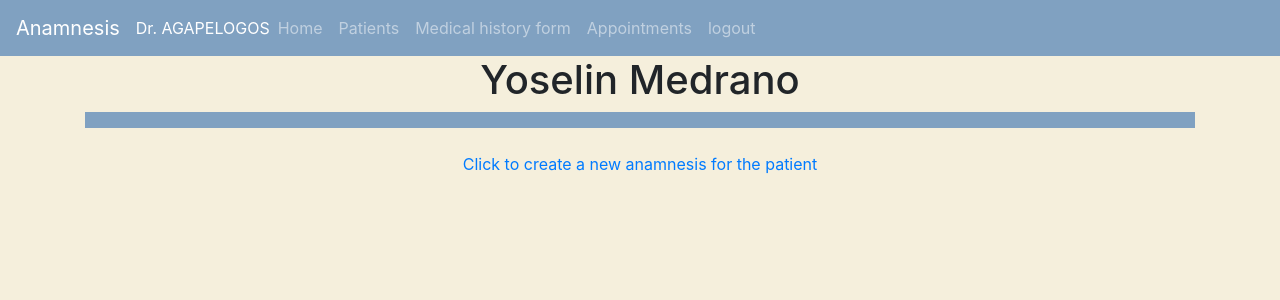
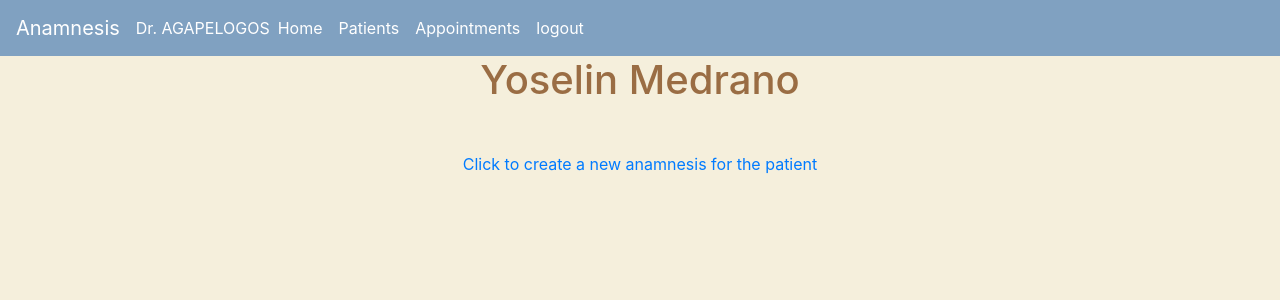
Before and after one commit to medranow/capstone, a Django app: page /file/4 in a window 1280 px wide. Shown: the top 300 px of the page. Run offline with Django 4.2, Linux system fonts and the light colour scheme; a user stored in the database is signed in; data comes from the database, SQL or seed files in the repository; both versions use the stored data as it was after the commit; some libraries are stand-ins or nearby versions.

Commit message:
CSS good so far

```diff
--- a/medomai/anamnesis/static/anamnesis/logic.js
+++ b/medomai/anamnesis/static/anamnesis/logic.js
@@ -40,6 +40,7 @@ function display_patients() {
             // Create the <li> element
             var patient = document.createElement('li');
             patient.innerHTML = `${element.name} ${element.lastname}`;
+            patient.className = 'listpatients';
 
             // Append the <li> to the <a>
             link.appendChild(patient);
--- a/medomai/anamnesis/static/anamnesis/styles.css
+++ b/medomai/anamnesis/static/anamnesis/styles.css
@@ -1,3 +1,7 @@
+a:link {
+
+}
+
 body{
     position: relative;
     background-color: rgb(245, 239, 220);
@@ -16,6 +20,33 @@ body{
     background-color: #d9cfc1;
 }
 
+
+h1 {
+    color: #9a6d44;
+}
+
+h5 {
+    color:#996f47;
+}
+
+#listofpatients li {
+    color:#ba3f1d;
+    margin-top: 2px;
+    margin-bottom: 5px;
+    padding-bottom: 0px;
+    padding-bottom: opx;
+
+
+}
+
+#pagination {
+    background-color: rgb(245, 239, 220);
+}
+
+.paginationbtn {
+    background-color: #ba3f1d;
+}
+
 nav {
     width: 100%;
     box-sizing: content-box;
@@ -23,3 +54,11 @@ nav {
     background-color: rgb(128, 161, 193);
     color: white;
 }
+
+.navbar-nav li:hover {
+    background-color:#eee3ab;
+}
+
+ul {
+    list-style-type: none;
+}
--- a/medomai/anamnesis/templates/anamnesis/layout.html
+++ b/medomai/anamnesis/templates/anamnesis/layout.html
@@ -25,19 +25,16 @@
 
                 <div class="collapse navbar-collapse" id="navbarSupportedContent">
                     <ul class="navbar-nav mr-auto">
-                        <li class="nav-item">
+                        <li class="nav-item active">
                             <a class="nav-link" href="{% url 'index' %}">Home</a>
                         </li>
-                        <li class="nav-item">
+                        <li class="nav-item active">
                             <a class="nav-link" href="{% url 'patient' %}">Patients</a>
                         </li>
-                        <li class="nav-item">
-                            <a class="nav-link" href="#">Medical history form</a>
-                        </li>
-                        <li class="nav-item">
+                        <li class="nav-item active">
                             <a class="nav-link" href="{% url 'appointments' %}">Appointments</a>
                         </li>
-                        <li class="nav-item">
+                        <li class="nav-item active">
                             <a class="nav-link" href="{% url 'logout' %}">logout</a>
                         </li>
                     </ul>
@@ -54,13 +51,13 @@
                 <div class="collapse navbar-collapse" id="navbarSupportedContent">
                 <ul class="navbar-nav mr-auto">
                     <li class="nav-item active">
-                        <a class="nav-link" href="{% url 'index' %}">Home <span class="sr-only">(current)</span></a>
+                        <a class="nav-link active" href="{% url 'index' %}">Home <span class="sr-only">(current)</span></a>
                     </li>
-                    <li class="nav-item">
+                    <li class="nav-item active">
                         <a class="nav-link" href="{% url 'login'%}">login</a>
                     </li>
                     <li class="nav-item">
-                        <a class="nav-link" href="{% url 'register'%}">register</a>
+                        <a class="nav-link active" href="{% url 'register'%}">register</a>
                     </li>
                 </ul>
                 </div>
--- a/medomai/anamnesis/templates/anamnesis/patientFile.html
+++ b/medomai/anamnesis/templates/anamnesis/patientFile.html
@@ -9,12 +9,12 @@
             </div>
 
         {% for file in files %}
-            <div class="card col-sm-8 container text-center">
+            <div class="card col-sm-8 container text-center ">
                 <div class="card-header">
                     File: {{file.id}}
                 </div>
                 <div class="card-body">
-                    <h5 class="card-title">Diagnostic</h5>
+                    <h6 class="card-title">Diagnostic</h6>
                     <p class="card-text">{{file.diagnostic}}</p>
                     <a href="{% url 'fileview' file_id=file.id %}" class="btn btn-primary">View file</a>
                     <a href="{% url 'deletefile' file_id=file.id patient_id=patient.id %}" class="btn btn-primary">Delete file</a>
@@ -26,11 +26,11 @@
         {% endfor %}
 
             <!-- Buttons for navigation in pagination -->
-            <div>
-                <nav aria-label="Page navigation example">
-                    <ul class="pagination">
+            <div class="container w-25">
+                <nav aria-label="Page navigation" id="pagination">
+                    <ul class="">
                         {% if files.has_previous %}
-                        <li class="page-item"><a class="page-link" href="?page={{ files.previous_page_number }}">Previous</a></li>
+                        <li class="page-item paginationbtn"><a class="page-link" href="?page={{ files.previous_page_number }}">Previous</a></li>
                         {% endif %}
                         {% if files.has_next %}
                         <li class="page-item"><a class="page-link" href="?page={{ files.next_page_number }}">Next</a></li>
--- a/medomai/anamnesis/templates/anamnesis/patients.html
+++ b/medomai/anamnesis/templates/anamnesis/patients.html
@@ -89,7 +89,7 @@
     </div>
 
 <!--Show list of patients by javaScript-->
-    <div class="list-group mt-4 d-flex flex-md-row justify-content-center">
+    <div class="list-group mt-4 d-flex flex-md-row justify-content-center" id="">
         <ul id="listofpatients" style="list-style-type:none;">
         </ul>
     </div>
--- a/medomai/anamnesis/views.py
+++ b/medomai/anamnesis/views.py
@@ -139,7 +139,7 @@ def file(request, patient_id):
 
         # Pagination
          # Pagination
-        paginator = Paginator(files, 10) #show 10 posts per page
+        paginator = Paginator(files, 1) #show 10 posts per page
         page_number = request.GET.get('page')
         page_obj = paginator.get_page(page_number)
 
```
Also changed, not shown: medomai/db.sqlite3.
